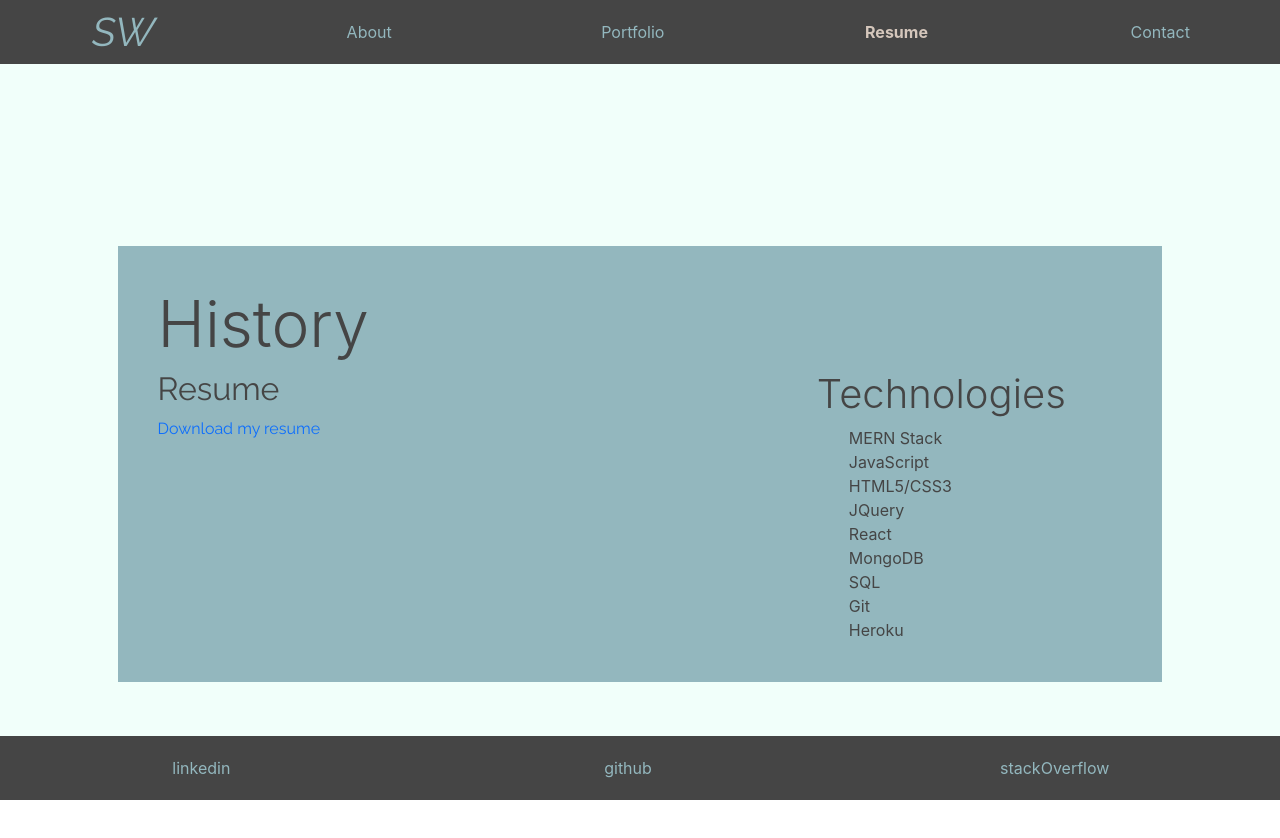
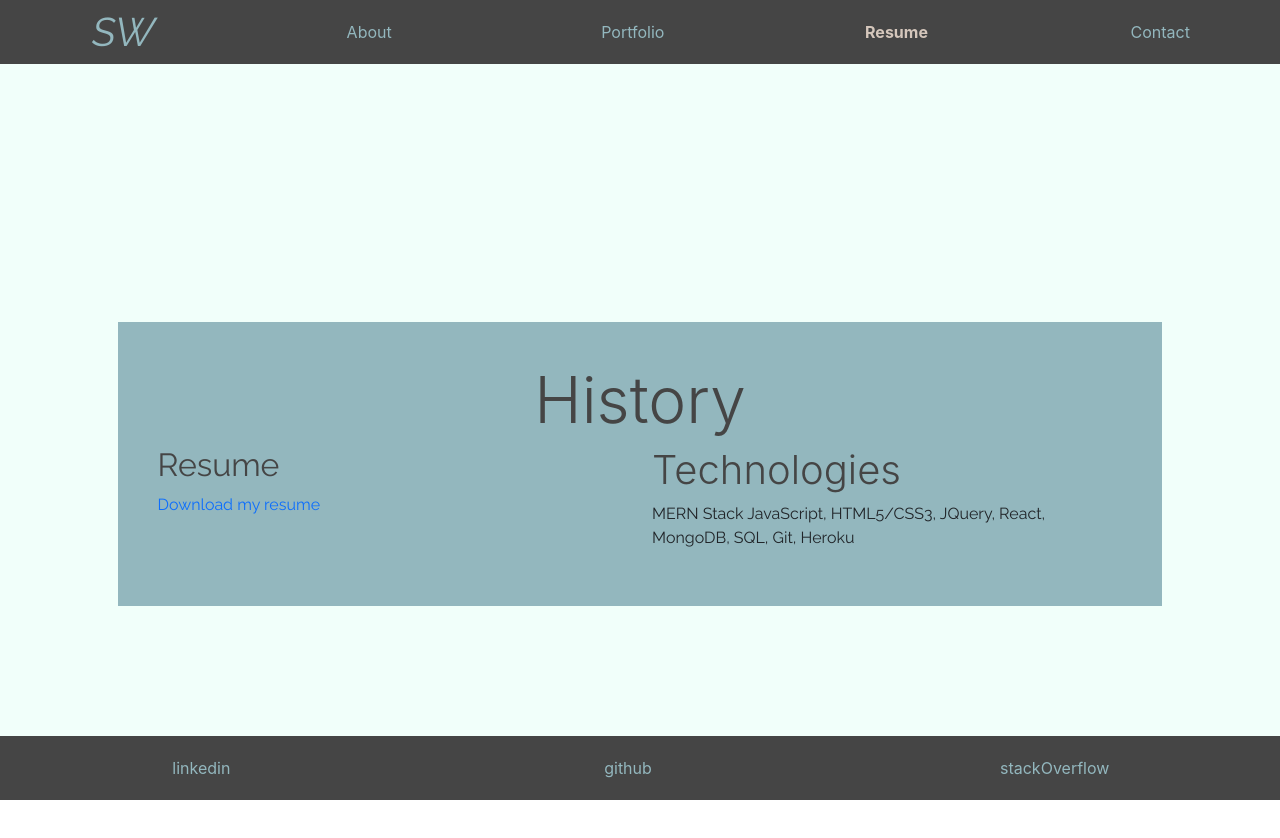
Before and after one commit to sydneywalcoff/sydneywalcoff, a React (Create React App) app: page / in a window 1280 px wide. Both pictures are taken after a click on the element "Resume". Shown: the top 838 px of the page. Built offline with nearby package versions, Linux system fonts and the light colour scheme.

Commit message:
made less ugly

```diff
--- a/src/App.css
+++ b/src/App.css
@@ -121,6 +121,7 @@ button {
 
 .technologies li {
     color: var(--onyx);
+
 }
 
 /* footer */
--- a/src/components/Resume/index.js
+++ b/src/components/Resume/index.js
@@ -4,25 +4,19 @@ import resume from '../../assets/resume.PDF'
 const Resume = () => {
     return (
         <section className="container resume">
-            <h1 className="display-3 col title">History</h1>
+            <div class="row">
+                <h1 className="display-3 col title text-center">History</h1>
+            </div>
             <div className="row">
-                <div className = 'col-8'>
+                <div className = 'col justify-content-center'>
                     <h2>Resume</h2>
                     <a href={resume} download><p>Download my resume</p></a>
                 </div>
-                <div className ='col-4'>
+                <div className ='col'>
                     <h4 className="display-6 title">Technologies</h4>
-                    <ul className="technologies">
-                        <li>MERN Stack</li>
-                        <li>JavaScript</li>
-                        <li>HTML5/CSS3</li>
-                        <li>JQuery</li>
-                        <li>React</li>
-                        <li>MongoDB</li>
-                        <li>SQL</li>
-                        <li>Git</li>
-                        <li>Heroku</li>
-                    </ul>
+                    <p>MERN Stack
+                    JavaScript, HTML5/CSS3, JQuery, React, MongoDB, SQL, Git, Heroku
+                    </p>
                 </div>
             </div>
         </section>
```
